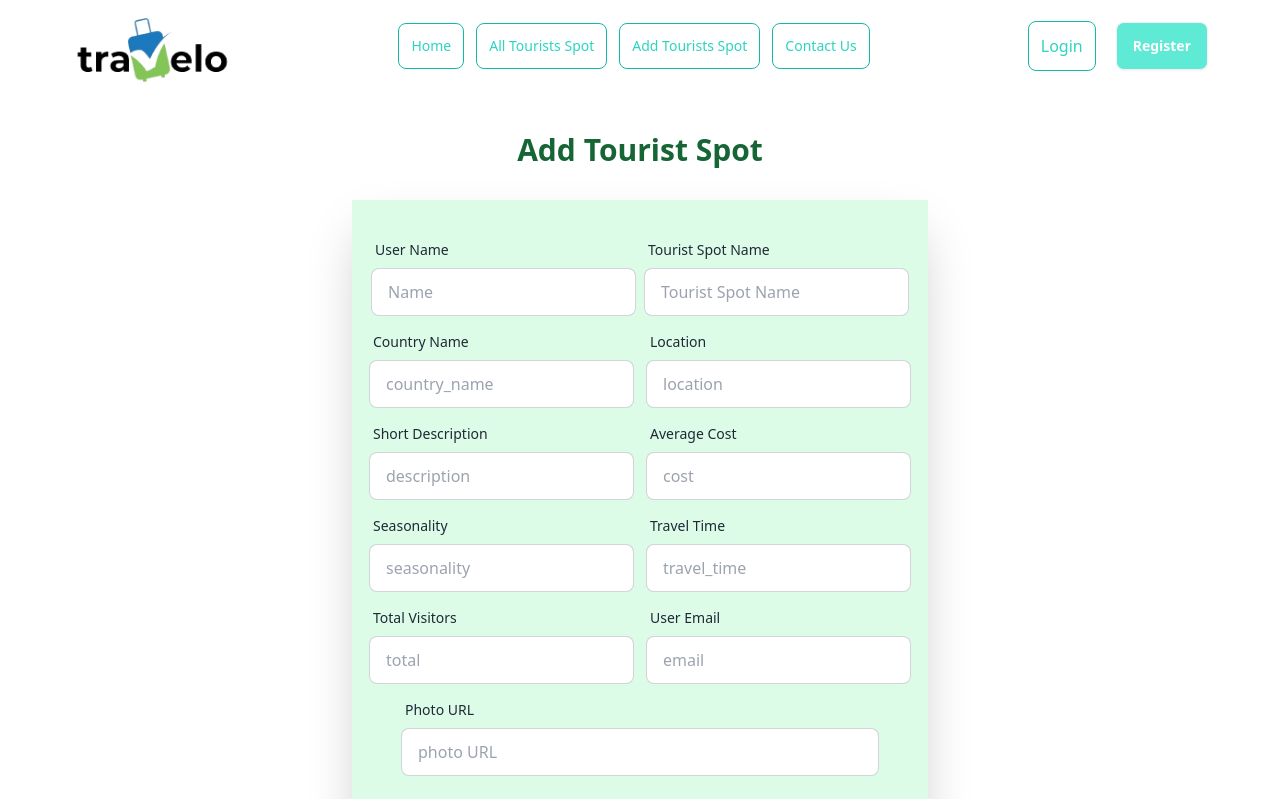
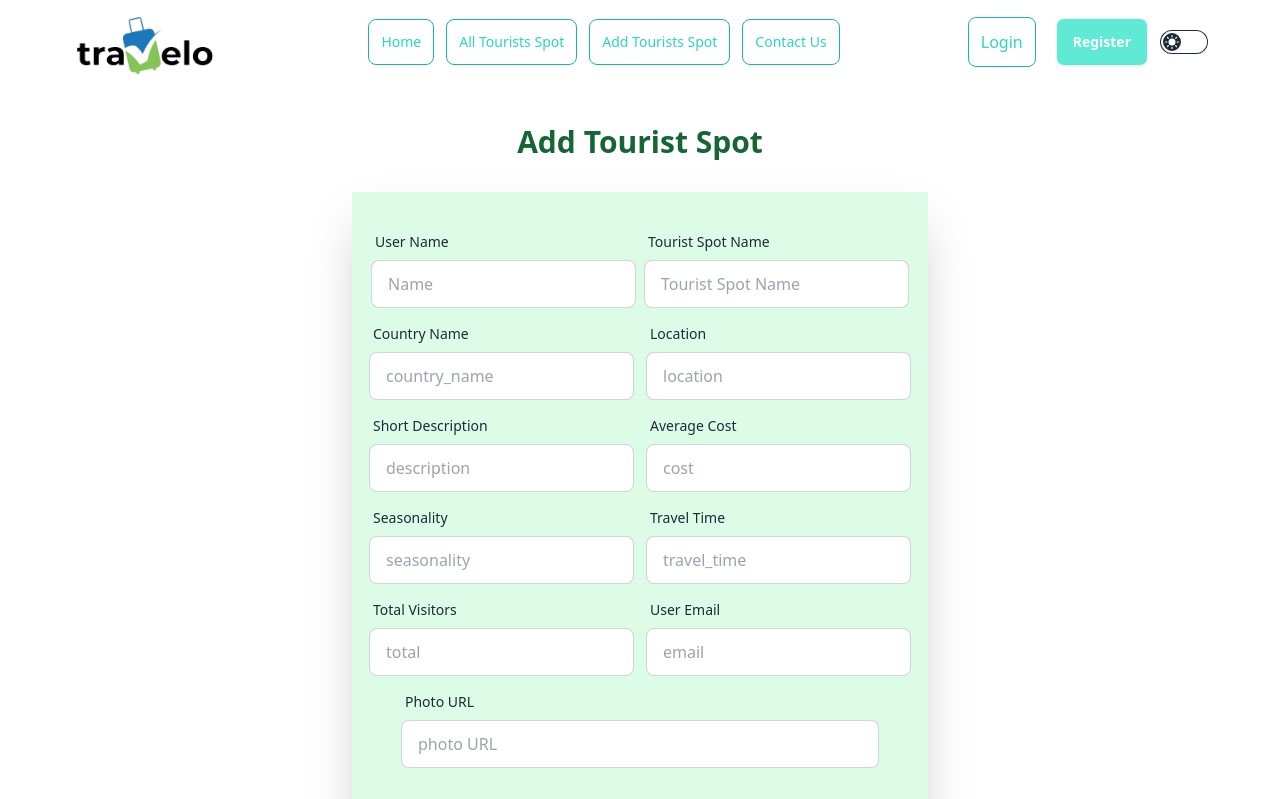
Before and after one commit to tahmidajakia/tourism-management-client, a React (Vite) app: page /addtouristspot in a window 1280 px wide. Shown: the top 799 px of the page. Built offline with nearby package versions, Linux system fonts and the light colour scheme; no server answers.

Commit message:
set dark theme and light theme on home page

```diff
--- a/src/components/Navbar/Navbar.jsx
+++ b/src/components/Navbar/Navbar.jsx
@@ -1,10 +1,28 @@
 import { Link, NavLink } from "react-router-dom";
 import logo from '../../assets/logo1.png';
-import { useContext } from "react";
+import { useContext, useEffect, useState } from "react";
 import { AuthContexts } from "../Providers/AuthProviders";
 
 
 const Navbar = () => {
+
+  const [theme,setTheme] = useState('light');
+
+  useEffect(()=>{
+    localStorage.setItem('theme',theme)
+    const localTheme = localStorage.getItem('theme')
+    document.querySelector('html').setAttribute('data-theme',localTheme)
+  },[theme])
+
+  const handleToggle = (e) => {
+    if(e.target.checked){
+      setTheme('dark')
+    }else{
+      setTheme('light')
+
+    }
+
+  }
 
   const { user,logOut } = useContext(AuthContexts);
 
@@ -28,6 +46,7 @@
 
 
     </>
+    console.log(theme)
     return (
         <div className="navbar bg-base-100">
   <div className="navbar-start">
@@ -101,6 +120,11 @@
 
     <input type="checkbox" value="synthwave" className="toggle theme-controller"/> */}
   </div>
+  <label className="cursor-pointer ml-3 grid place-items-center">
+  <input onChange={handleToggle} type="checkbox" value="synthwave" className="toggle theme-controller bg-base-content row-start-1 col-start-1 col-span-2"/>
+  <svg className="col-start-1 row-start-1 stroke-base-100 fill-base-100" xmlns="http://www.w3.org/2000/svg" width="14" height="14" viewBox="0 0 24 24" fill="none" stroke="currentColor" strokeWidth="2" strokeLinecap="round" strokeLinejoin="round"><circle cx="12" cy="12" r="5"/><path d="M12 1v2M12 21v2M4.2 4.2l1.4 1.4M18.4 18.4l1.4 1.4M1 12h2M21 12h2M4.2 19.8l1.4-1.4M18.4 5.6l1.4-1.4"/></svg>
+  <svg className="col-start-2 row-start-1 stroke-base-100 fill-base-100" xmlns="http://www.w3.org/2000/svg" width="14" height="14" viewBox="0 0 24 24" fill="none" stroke="currentColor" strokeWidth="2" strokeLinecap="round" strokeLinejoin="round"><path d="M21 12.79A9 9 0 1 1 11.21 3 7 7 0 0 0 21 12.79z"></path></svg>
+</label>
 </div>
     );
 };
--- a/tailwind.config.js
+++ b/tailwind.config.js
@@ -8,4 +8,7 @@
     extend: {},
   },
   plugins: [require("daisyui")],
+  daisyui: {
+    themes: ["light", "dark"],
+  },
 }
```
